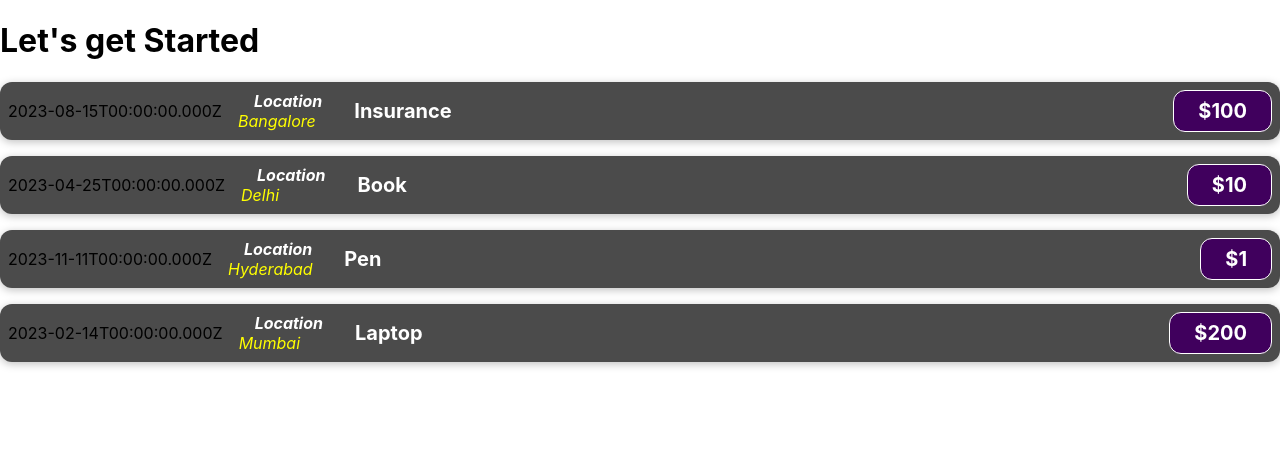
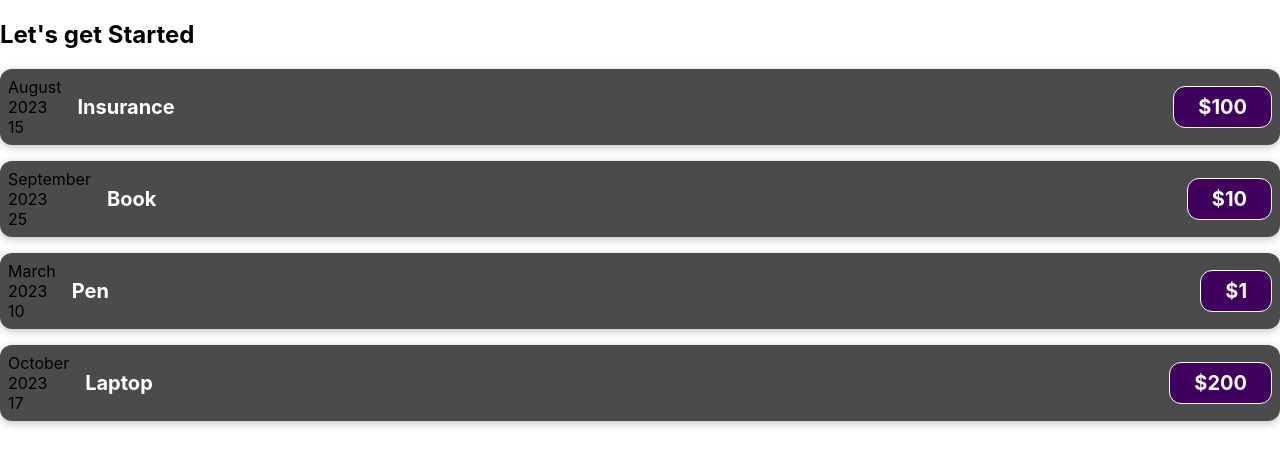
Before and after one commit to arex123/expense-frontend, a React (Create React App) app: page / in a window 1280 px wide. Shown: the top 466 px of the page. Built offline with nearby package versions, Linux system fonts and the light colour scheme.

Commit message:
formatting date

```diff
--- a/src/App.js
+++ b/src/App.js
@@ -1,25 +1,23 @@
-
 import ExpenseItem from "./components/ExpenseItem";
 
 function App() {
   const expenses = [
-    { id: "1", date: new Date(2023, 7, 15),location:"Bangalore", title: "Insurance", price: 100 },
-    { id: "2", date: new Date(2023, 3, 25),location:"Delhi", title: "Book", price: 10 },
-    { id: "3", date: new Date(2023, 10, 11),location:"Hyderabad", title: "Pen", price: 1 },
-    { id: "4", date: new Date(2023, 1, 14),location:"Mumbai", title: "Laptop", price: 200 },
+    { id: 1, title: "Insurance", date: new Date(2023, 7, 15), price: 100 },
+    { id: 2, title: "Book", date: new Date(2023, 8, 25), price: 10 },
+    { id: 3, title: "Pen", date: new Date(2023, 2, 10), price: 1 },
+    { id: 4, title: "Laptop", date: new Date(2023, 9, 17), price: 200 },
   ];
 
   return (
     <div>
-      <h1>Let's get Started</h1>
-      {expenses.map((expense, index) => {
+      <h2>Let's get Started</h2>
+      {expenses.map((expense) => {
         return (
           <ExpenseItem
             key={expense.id}
+            title={expense.title}
             date={expense.date}
-            title={expense.title}
             price={expense.price}
-            location={expense.location}
           ></ExpenseItem>
         );
       })}
--- a/src/components/ExpenseItem.js
+++ b/src/components/ExpenseItem.js
@@ -1,13 +1,18 @@
 
 import "./ExpenseItem.css";
-
+let months = [
+  "January","February","March","April","May","June","July","August","September","October","November","December"
+]
 function ExpenseItem(props) {
+  let month = props.date.getMonth()
+  let day = props.date.getDate()
+  let year = props.date.getFullYear()
   return (
     <div className="expense-item">
-      <div>{props.date.toISOString()}</div>
-      <div className="expense-item__location">
-        <h2>Location</h2>
-        <div>{props.location}</div>
+      <div>
+      <div>{months[month]}</div>
+      <div>{year}</div>
+      <div>{day==1?"01":day}</div>
       </div>
       <div className="expense-item__description">
         <h2>{props.title}</h2>
```
